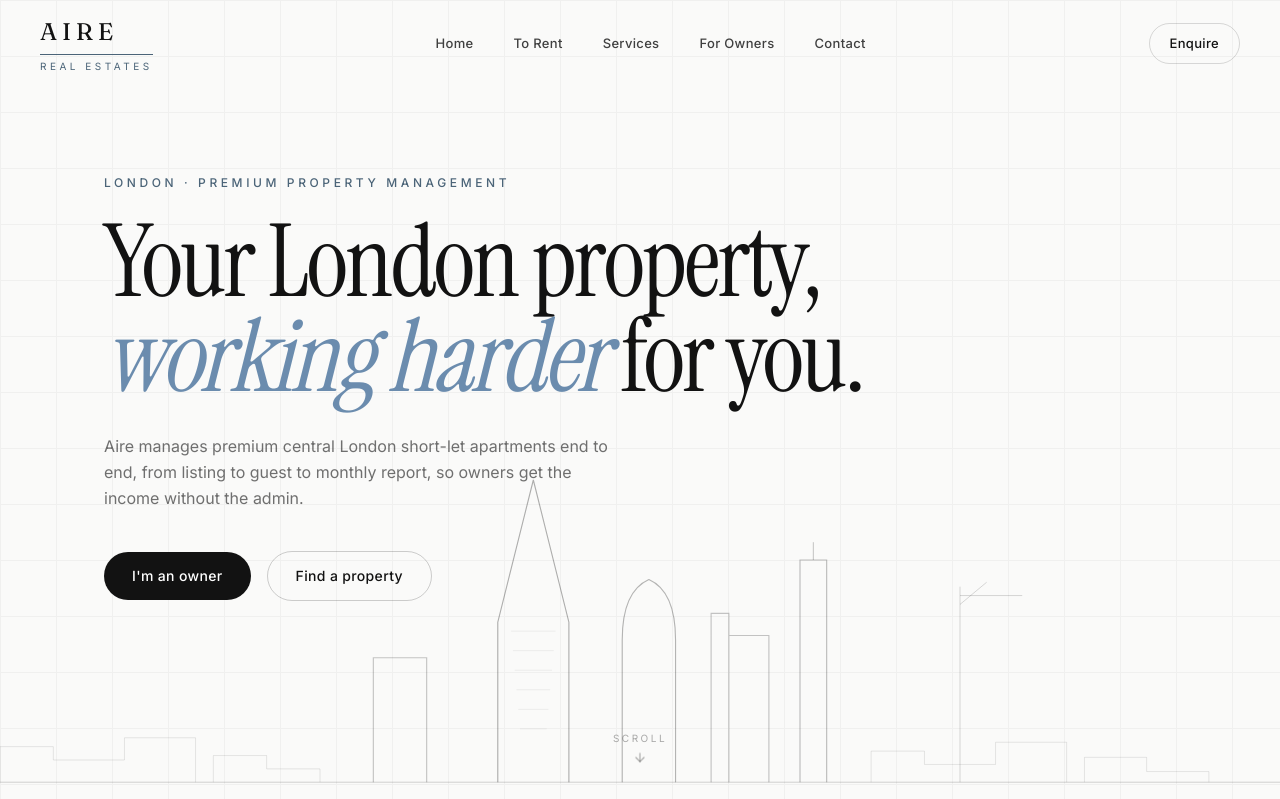
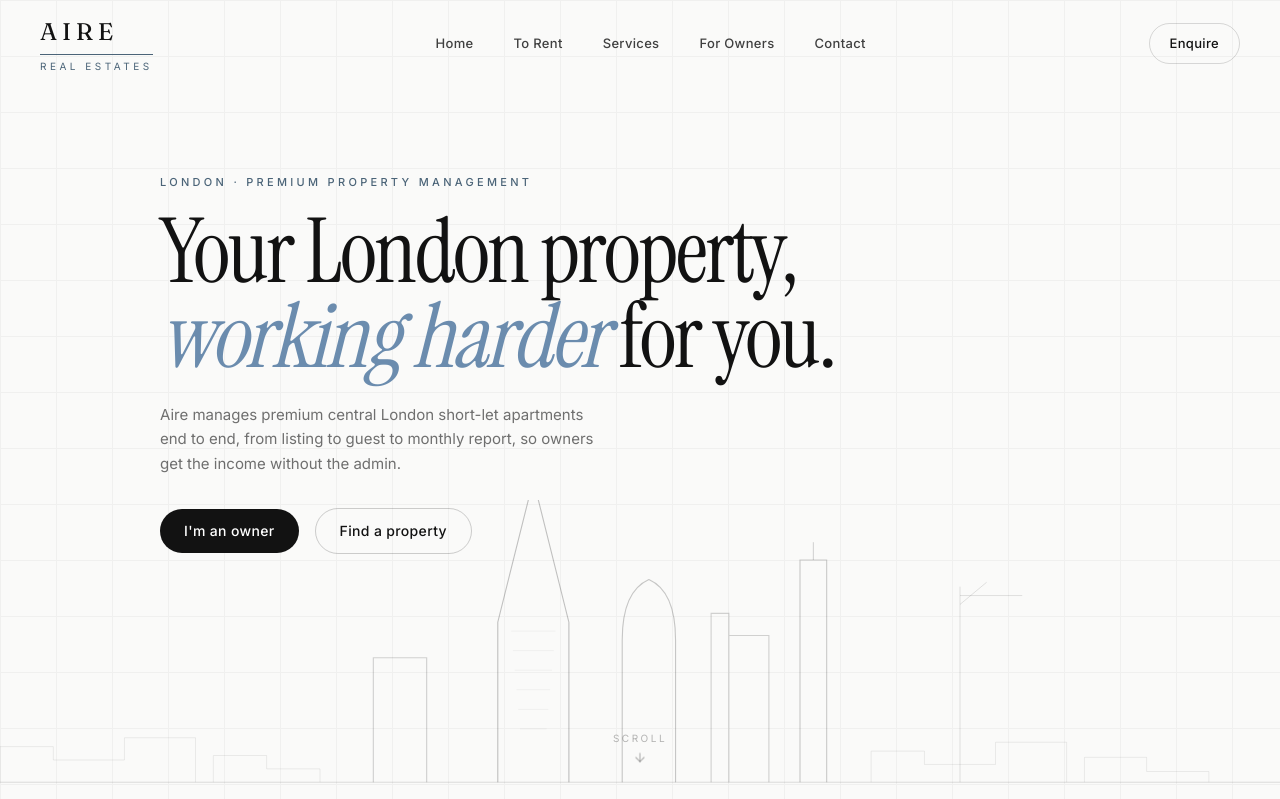
Before and after one commit to moonidil/aire, a Next.js app: page / in a window 1280 px wide. Shown: the top 799 px of the page. Built offline with nearby package versions, Linux system fonts and the light colour scheme.

Commit message:
“smaller”

```diff
--- a/components/Hero.tsx
+++ b/components/Hero.tsx
@@ -33,22 +33,22 @@ export default function Hero() {
         }}
       />
 
-      {/* Skyline signature, parallax — fine line-art, softened for a premium feel */}
+      {/* Skyline signature, parallax — fine black line-art, low opacity by design */}
       <div
         ref={skylineRef}
-        className="pointer-events-none absolute inset-x-0 bottom-0 h-[360px] text-ink/60"
+        className="pointer-events-none absolute inset-x-0 bottom-0 h-[300px] text-ink/45"
       >
         <Skyline className="h-full w-full" />
       </div>
 
-      <div className="relative mx-auto w-full max-w-6xl px-6 pt-14 pb-20 lg:px-10">
-        <p className="font-sans text-xs font-medium tracking-[0.3em] text-accent">
+      <div className="relative mx-auto w-full max-w-5xl px-6 pt-10 pb-28 lg:px-8">
+        <p className="font-sans text-[11px] font-medium tracking-[0.3em] text-accent">
           LONDON · PREMIUM PROPERTY MANAGEMENT
         </p>
 
         <h1
           style={{ fontFamily: "var(--font-instrument)" }}
-          className="mt-6 max-w-4xl text-[4.4rem] font-normal leading-[0.94] tracking-tight text-ink sm:text-7xl lg:text-[6rem] xl:text-[6.3rem]"
+          className="mt-5 max-w-3xl text-[3.7rem] font-normal leading-[0.94] tracking-tight text-ink sm:text-[4.6rem] lg:text-[5.2rem] xl:text-[5.6rem]"
         >
           Your London property,
           <br />
@@ -61,30 +61,30 @@ export default function Hero() {
           for you.
         </h1>
 
-        <p className="mt-7 max-w-lg font-sans text-base leading-relaxed text-ink/60">
+        <p className="mt-6 max-w-md font-sans text-[15px] leading-relaxed text-ink/60">
           Aire manages premium central London short-let apartments end to end,
           from listing to guest to monthly report, so owners get the income
           without the admin.
         </p>
 
-        <div className="mt-10 flex flex-wrap items-center gap-4">
+        <div className="mt-8 flex flex-wrap items-center gap-4">
           <Link
             href="/for-owners"
-            className="rounded-full bg-ink px-7 py-3.5 font-sans text-sm font-medium tracking-wide text-white transition-transform hover:-translate-y-0.5"
+            className="rounded-full bg-ink px-6 py-3 font-sans text-sm font-medium tracking-wide text-white transition-transform hover:-translate-y-0.5"
           >
             I&apos;m an owner
           </Link>
 
           <Link
             href="/to-rent"
-            className="rounded-full border border-ink/20 px-7 py-3.5 font-sans text-sm font-medium tracking-wide text-ink transition-colors hover:border-ink/50"
+            className="rounded-full border border-ink/20 px-6 py-3 font-sans text-sm font-medium tracking-wide text-ink transition-colors hover:border-ink/50"
           >
             Find a property
           </Link>
         </div>
       </div>
 
-      <div className="absolute bottom-8 left-1/2 hidden -translate-x-1/2 flex-col items-center gap-2 text-ink/35 sm:flex">
+      <div className="absolute bottom-8 left-1/2 hidden -translate-x-1/2 flex-col items-center gap-2 text-ink/30 sm:flex">
         <span className="font-sans text-[10px] tracking-[0.25em]">SCROLL</span>
         <ArrowDown size={14} className="animate-bounce" />
       </div>
```
